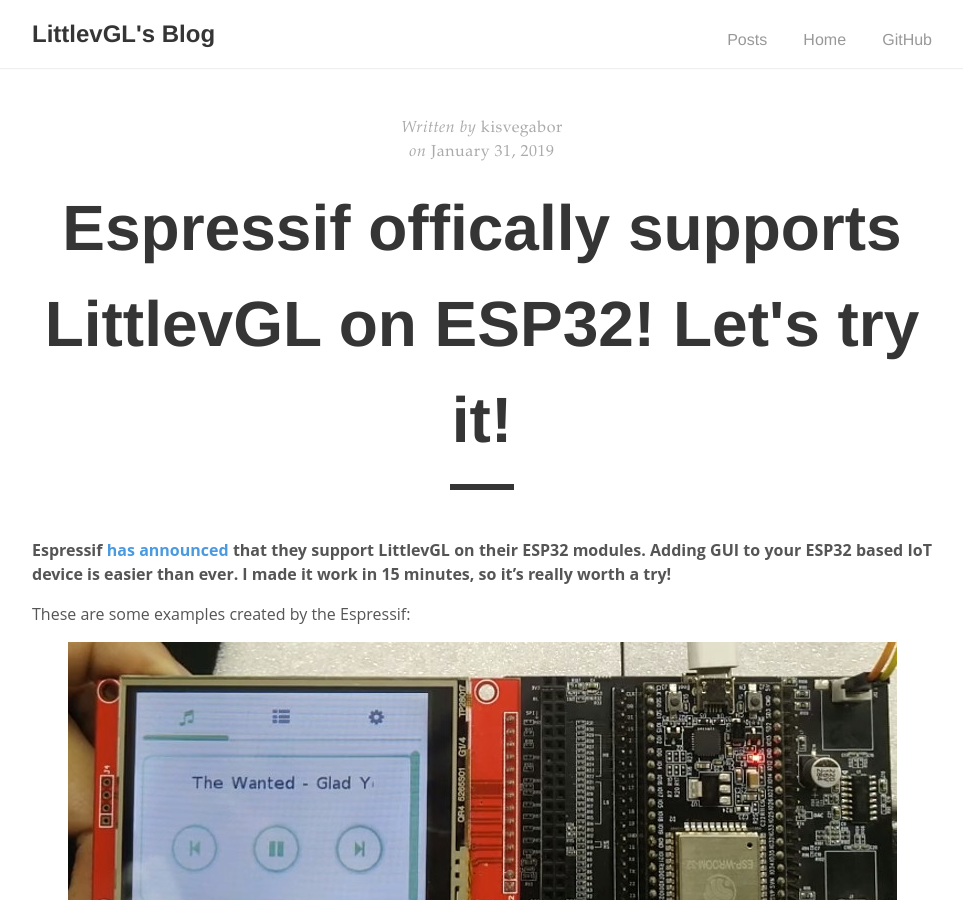
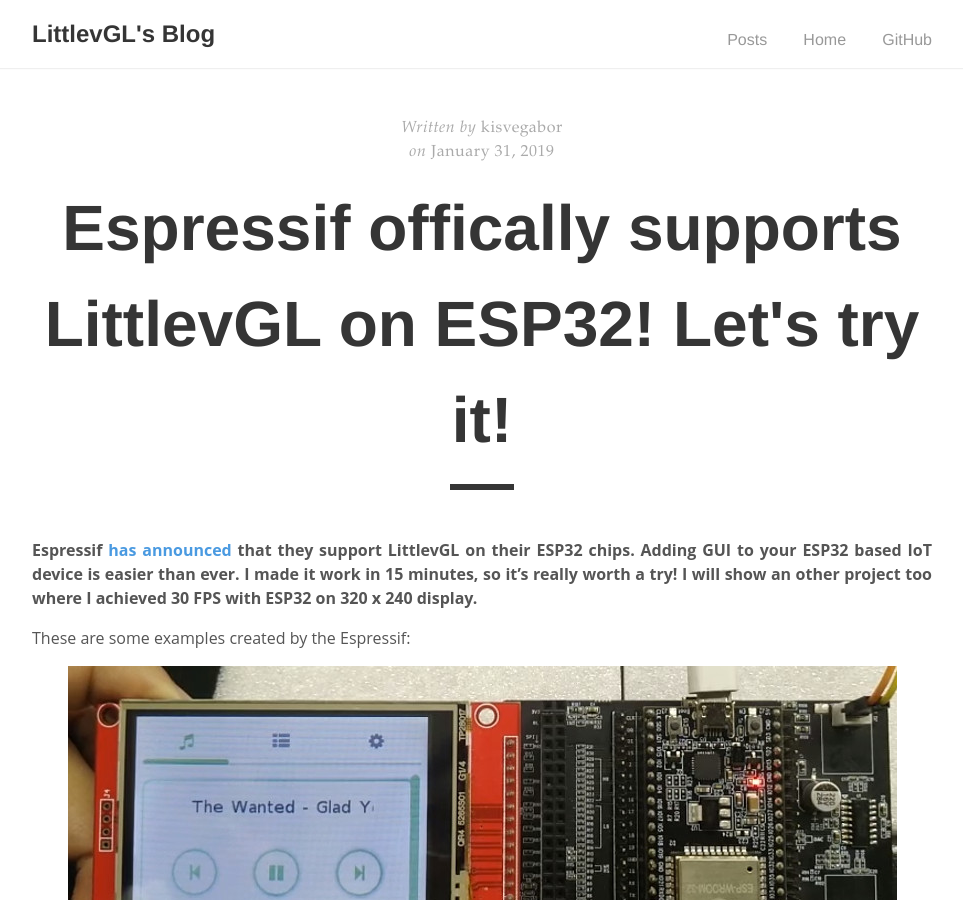
Before and after one commit to lvgl/blog, a Jekyll site: the page built from _posts/2019-01-31-esp32.md, in a window 1280 px wide and 900 px high. Shown: the whole window, without its empty margins (158-1121 px from the left). Built offline with Jekyll 4.4.1, drawn with Linux system fonts in a browser that asks for light colours; comment, search, counter and statistics services are not loaded.

Commit message:
esp32 update

```diff
--- a/_posts/2019-01-31-esp32.md
+++ b/_posts/2019-01-31-esp32.md
@@ -12,8 +12,8 @@
 
 
 
-**Espressif [has announced](https://www.espressif.com/en/news/ESP32_Modules_Now_Support_LittlevGL_and_%CE%BCGFX) that they support LittlevGL on their ESP32 modules.
-Adding GUI to your ESP32 based IoT device is easier than ever.  I made it work in 15 minutes, so it's really worth a try!**
+**Espressif [has announced](https://www.espressif.com/en/news/ESP32_Modules_Now_Support_LittlevGL_and_%CE%BCGFX) that they support LittlevGL on their ESP32 chips.
+Adding GUI to your ESP32 based IoT device is easier than ever.  I made it work in 15 minutes, so it's really worth a try! I will show an other project too where I achieved 30 FPS with ESP32 on 320 x 240 display.**
 
 These are some examples created by the Espressif:
 
```
